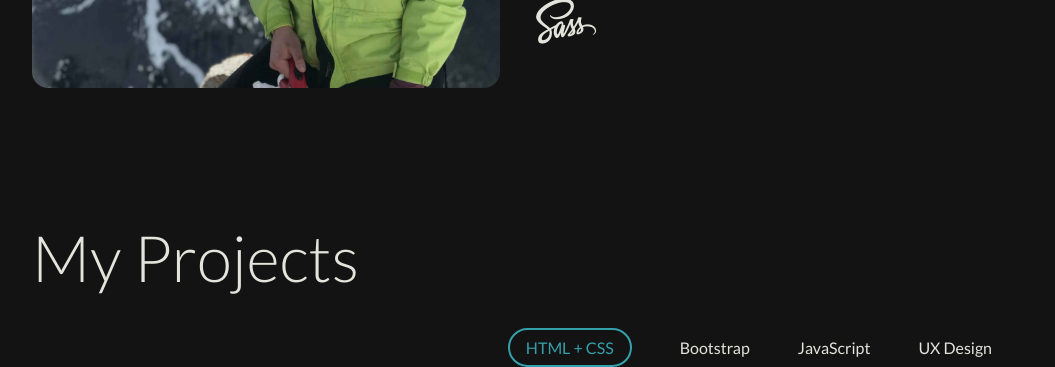
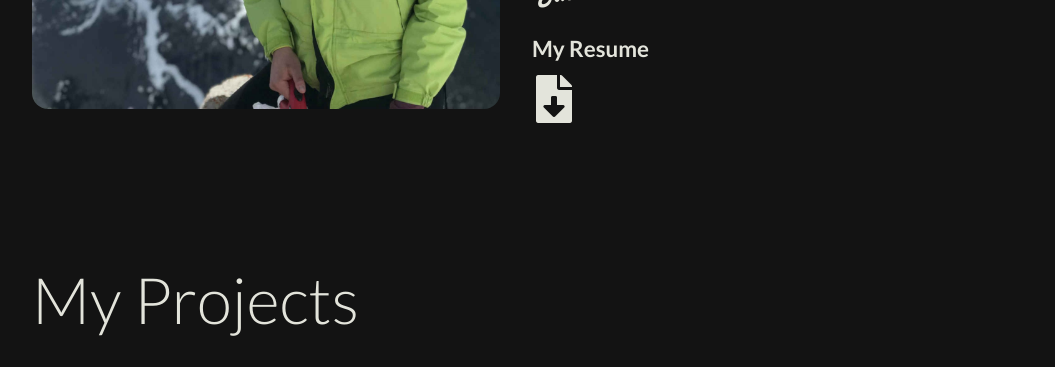
Before and after one commit to wavyadri/wavyadri.github.io, a plain HTML site: page index.html in a window 1280 px wide. Shown: the part 982-1349 px from the top of the page, without its empty margins (128-1183 px from the left). Drawn offline with Linux system fonts and the light colour scheme.

Commit message:
styles update

```diff
--- a/index.html
+++ b/index.html
@@ -73,6 +73,12 @@
                             <i class="fab fa-js-square fa-3x"></i>
                             <i class="fab fa-bootstrap fa-3x"></i>
                             <i class="fab fa-sass fa-3x"></i>
+                        </div>
+                    </div>
+                    <div class="about-resume">
+                        <h3>My Resume</h3>
+                        <div class="about-resume-icons">
+                            <a href="AdrianaCalvo-Matos_Resume.pdf" target="_blank"><i class="fas fa-file-download fa-3x"></i></a>
                         </div>
                     </div>
                 </div>
--- a/styles.css
+++ b/styles.css
@@ -236,13 +236,19 @@ i {
   border-radius: 1rem;
 }
 
-.about-toolkit {
+.about-toolkit,
+.about-resume {
   padding-top: 1rem;
 }
 
-.about-toolkit-icons i {
+.about-toolkit-icons i,
+.about-resume-icons i {
   padding: 13px 50px 10px 4px;
   color: var(--primary-color);
+}
+
+.about-resume-icons i:hover {
+  color: var(--accent-1-color);
 }
 
 .flex {
```
Also changed, not shown: 1 other file.
